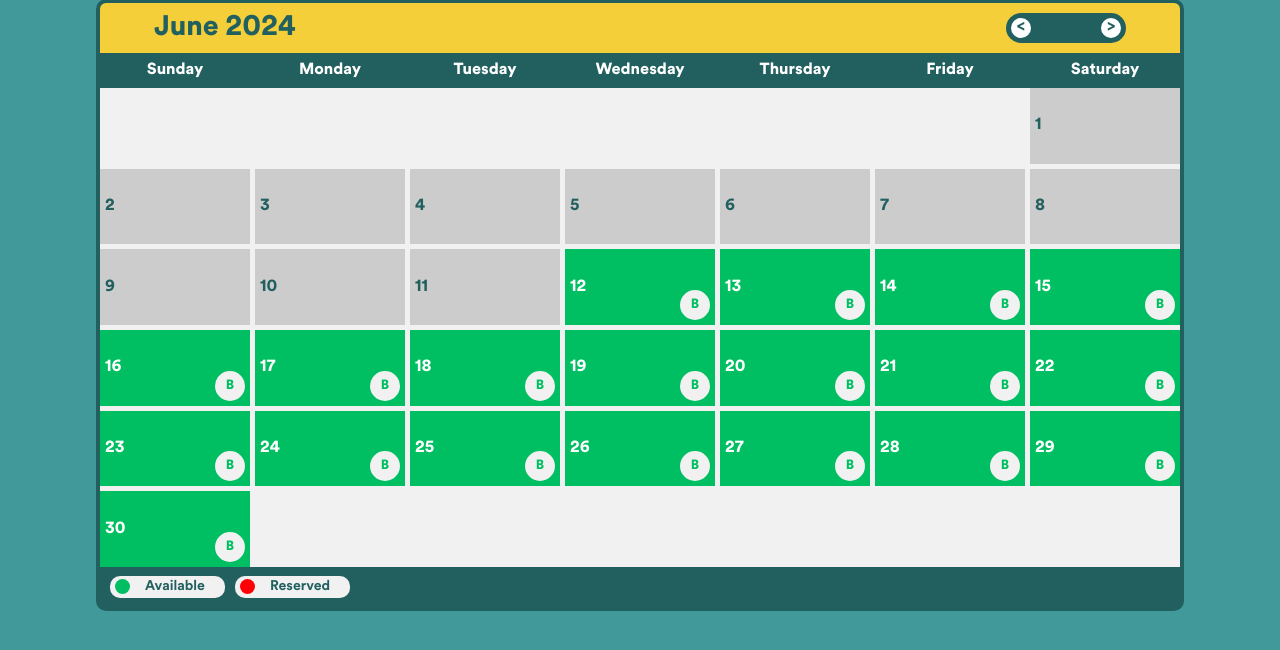
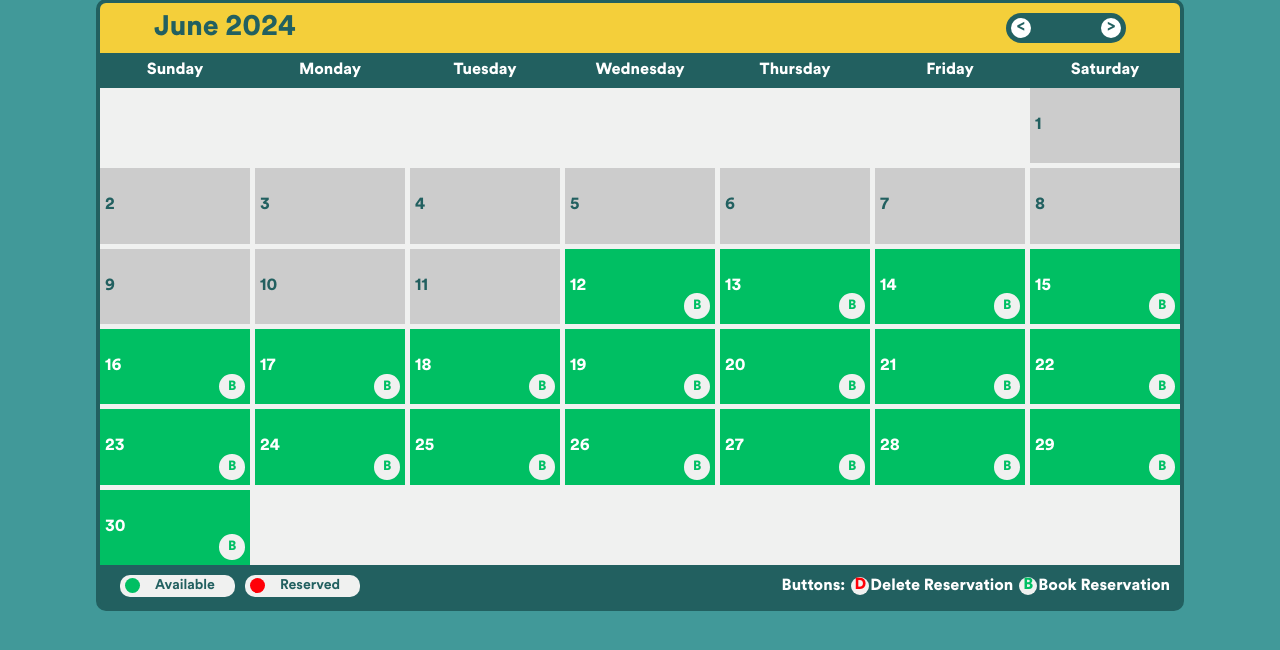
Before and after one commit to Kurt013/Villa-Gilda-Resort, a PHP site: page /reserve.php in a window 1280 px wide. Shown: the part 131-781 px from the top of the page. Run offline with PHP 8.4, Linux system fonts and the light colour scheme; the visitor is signed in with stand-in values (Sample User, id 1); data that the repository does not hold is empty.

Commit message:
added design for calendar(needs little tweaking)

```diff
--- a/calendar.css
+++ b/calendar.css
@@ -115,8 +115,8 @@ h1.title {
 
 .submit {
     cursor: pointer;
-    height: 30px;
-    width: 30px;
+    height: clamp(18px, 2vw, 40px);
+    width: clamp(18px, 2vw, 40px);
     border-radius: 50%;
     margin: 0 5px 5px 0;
     border: 3px solid #F0F1F0;
@@ -138,6 +138,7 @@ h1.title {
 }
 
 .day-number {
+    font-size: clamp(12px, 2vw, 16px);
     padding-left: 5px;
     align-self: center;
     color: #226060;
@@ -300,12 +301,19 @@ h1.title {
 
 
 .legends {
-    flex-basis: 40px;
+    padding: 10px 10px;
     display: flex;
     align-items: center;
+    gap: 10px;
+    justify-content: space-between;
+    flex-wrap: wrap;
 }
 
-.legends p {
+.left-side {
+    display: flex;
+}
+
+.left-side p {
     background-color: #F0F1F0;
     color: #226060;
     font-family: 'Spotify Bold';
@@ -316,7 +324,7 @@ h1.title {
     position: relative;
 }
 
-.legends p::before {
+.left-side p::before {
     position: absolute;
     content: '';
     width: 15px;
@@ -332,6 +340,44 @@ h1.title {
 
 .reserved::before {
     background-color: #FF0007;
+}
+
+.right-side {
+    display: flex;
+    text-wrap: nowrap;
+}
+
+.right-side p + p {
+    padding-left: 25px;
+}
+
+.right-side p {
+    font-size: clamp(12px, 2vw, 16px);
+    position: relative
+}
+
+.deleteReserve::before, .bookReserve::before {
+    position: absolute;
+    background-color: #F0F1F0;
+    border-radius: 50%;
+    width: 18px;
+    border: none;
+    height: 18px;
+    left: 6px;
+
+    display: flex;
+    justify-content: center;
+    align-items: center;
+}
+
+.deleteReserve::before {
+    content: 'D';
+    color: #FF0007;
+}
+
+.bookReserve::before {
+    content: 'B';
+    color: #00BF63;
 }
 
 
@@ -393,6 +439,8 @@ h1.title {
         display: none;
     }
 
+
+
     .reservation-header {
         flex-direction: column;
         flex-wrap: wrap;
@@ -449,3 +497,16 @@ h1.title {
         grid-template-columns: 1fr 1fr;
     }
 }
+
+/* Block dates responsiveness */
+@media only screen and (max-width: 550px) {
+    #calendar {
+        width: 100%;
+    }
+}
+
+@media only screen and (max-width: 450px) {
+    #calendar {
+        width: 100%;
+    }
+}
--- a/reserve.php
+++ b/reserve.php
@@ -66,8 +66,15 @@ echo $calendar->show();
 
 ?>
   <div class="legends">
-    <p class="available">Available</p>
-    <p class="reserved">Reserved</p>
+    <div class="left-side">
+      <p class="available">Available</p>
+      <p class="reserved">Reserved</p>
+    </div>
+    <div class="right-side">
+      <p>Buttons:</p>
+      <p class="deleteReserve">Delete Reservation</p>
+      <p class="bookReserve">Book Reservation</p>
+    </div>
   </div>
 
   <script>
--- a/styles/header.css
+++ b/styles/header.css
@@ -317,13 +317,13 @@ i + p, .menu-text {
   }
 
   .navigation-pane {
+    overflow-y: auto;
     z-index: 1001;
     top: 38px;
     left: 0;
     width: 100%;
     height: calc(100% - 38px);
-    position: absolute;
-
+    position: fixed;
   }
 
   .user-detail {
```
